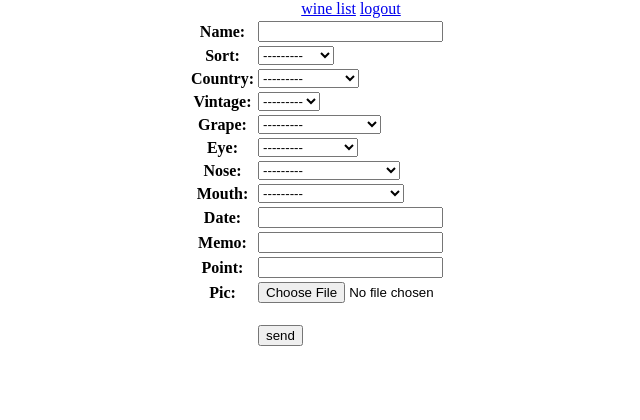
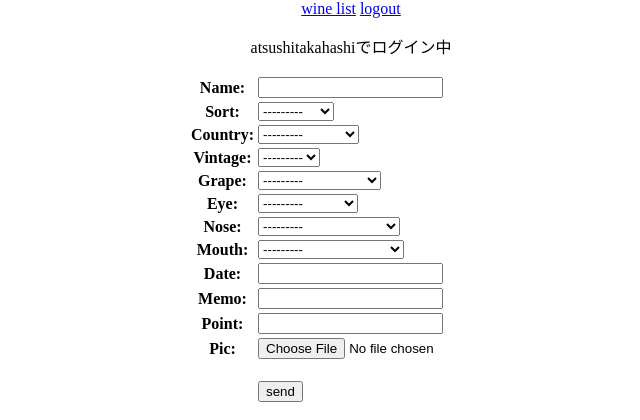
Before and after one commit to atsushi-takahashi-0306/dew_save, a Django app: page /add_wine/ in a window 1280 px wide. Shown: the part 146-566 px from the top of the page, without its empty margins (289-929 px from the left). Run offline with Django 3.2, Linux system fonts and the light colour scheme; a user stored in the database is signed in.

Commit message:
ログイン中のユーザー名の表示
テンプレートに記述。

```diff
--- a/dew_save/wine/templates/wine/add_wine.html
+++ b/dew_save/wine/templates/wine/add_wine.html
@@ -8,6 +8,12 @@
     <a href="{% url 'wine:all' %}">wine list</a>
     <a href="{% url 'account:logout' %}">logout</a>
 
+    {% if user.is_authenticated %}
+        <p>{{ user.get_username }}でログイン中</p>
+    {% else %}
+        <p>ログインしていません</p>
+    {% endif %}
+
     <form action="" method="post" enctype="multipart/form-data">
         {% csrf_token %}
         <table>
--- a/dew_save/wine/templates/wine/all_wine.html
+++ b/dew_save/wine/templates/wine/all_wine.html
@@ -6,6 +6,12 @@
 
     <a href="{% url 'wine:add' %}">add</a>
     <a href="{% url 'account:logout' %}">logout</a>
+
+    {% if user.is_authenticated %}
+        <p>{{ user.get_username }}でログイン中</p>
+    {% else %}
+        <p>ログインしていません</p>
+    {% endif %}
 
 
     <h1>Wine List</h1>
--- a/dew_save/wine/templates/wine/detail_wine.html
+++ b/dew_save/wine/templates/wine/detail_wine.html
@@ -6,6 +6,12 @@
 
     <a href="{% url 'wine:add' %}">add</a>
     <a href="{% url 'account:logout' %}">logout</a>
+
+    {% if user.is_authenticated %}
+        <p>{{ user.get_username }}でログイン中</p>
+    {% else %}
+        <p>ログインしていません</p>
+    {% endif %}
 
 
     <h1>Detail Wine</h1>
```
Also changed, not shown: dew_save/db.sqlite3.
